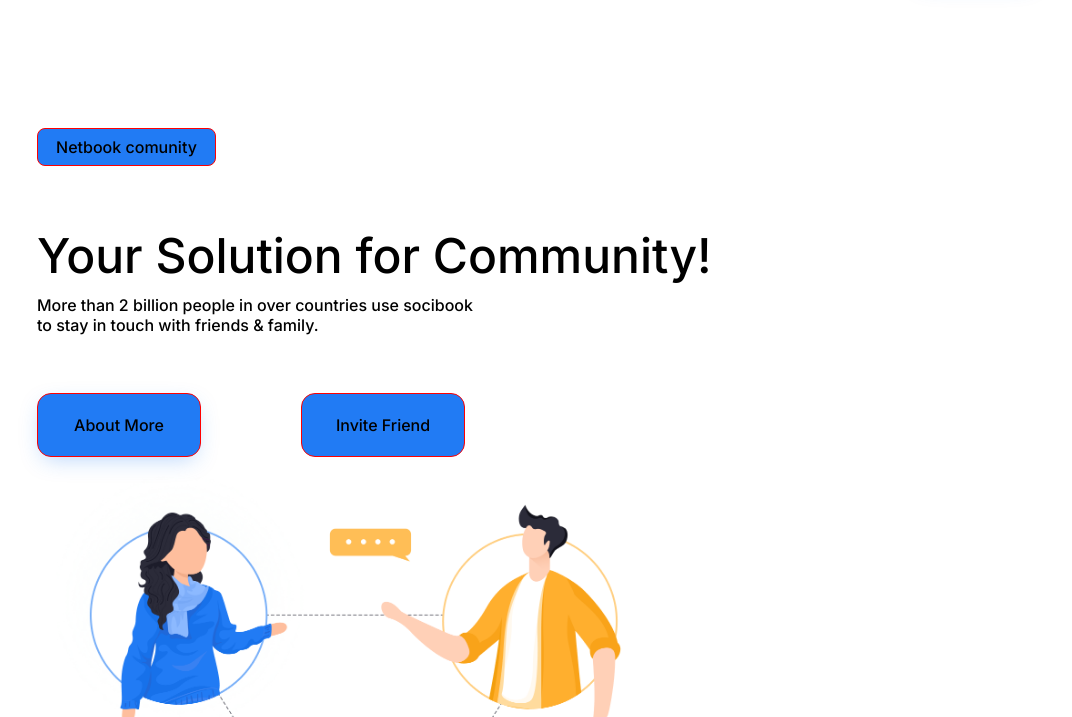
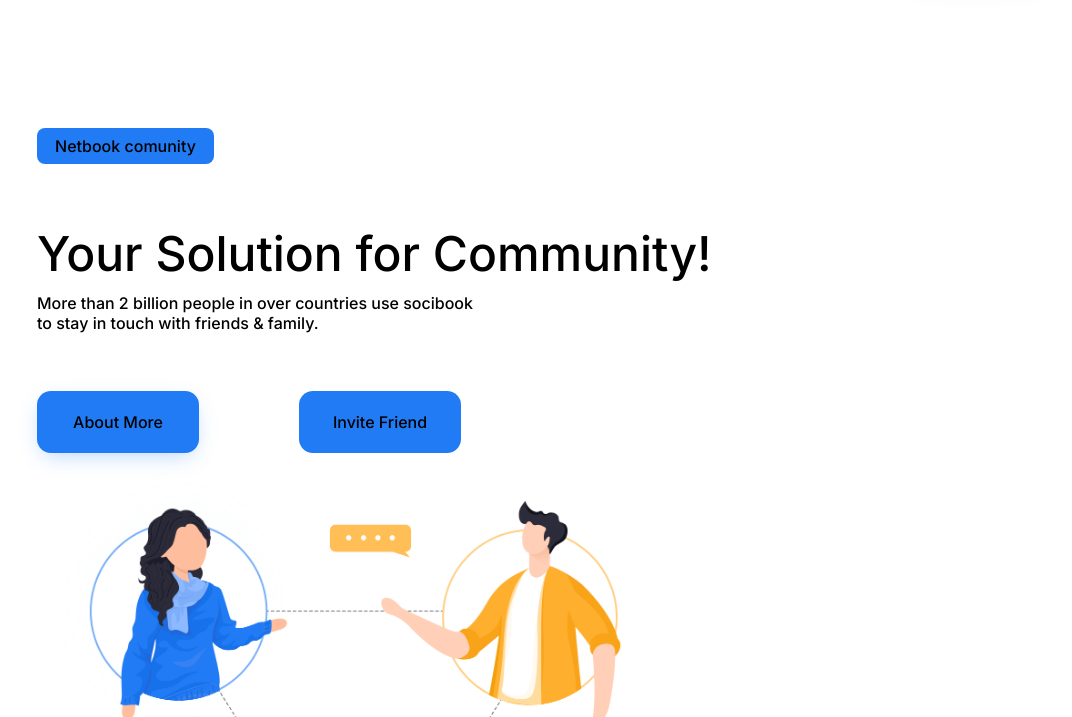
Before and after one commit to WEBcko/grupo2-atividade-semanal-3, a plain HTML site: page html/index.html in a window 1280 px wide. Shown: the part 83-800 px from the top of the page, without its empty margins (91-1163 px from the left). Drawn offline with Linux system fonts and the light colour scheme.

Commit message:
alteracao do css

```diff
--- a/css/index.css
+++ b/css/index.css
@@ -71,9 +71,6 @@
 
 .home-conteudo-community{
     margin-top: 58px;
-    border: 1px solid red;
-    /* width: 25%;
-    height: 50px; */
     width: 177px;
     height: 36px;
     border-radius: 10px;
@@ -106,7 +103,6 @@
 
 .home-conteudo-aboutmore{
     margin-top: 58px;
-    border: 1px solid red;
     width: 162px;
     height: 62px;
     border-radius: 10px;
@@ -120,7 +116,6 @@
 
 .home-conteudo-invitefriend{
     margin-top: 58px;
-    border: 1px solid red;
     width: 162px;
     height: 62px;
     border-radius: 10px;
```
